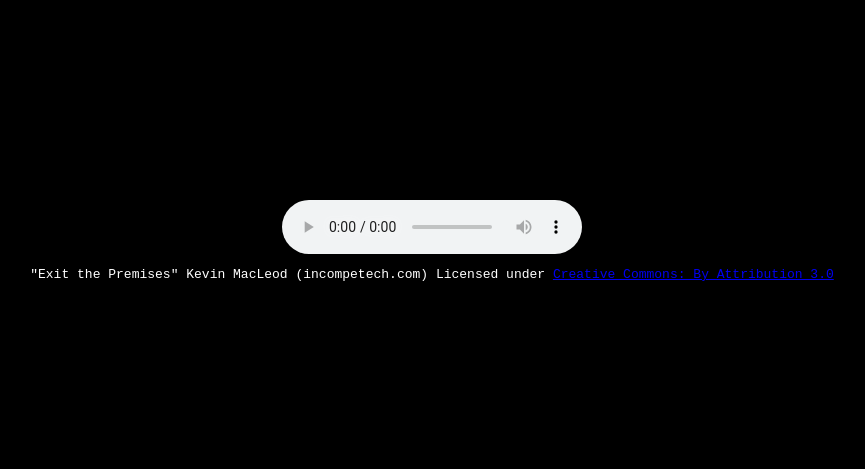
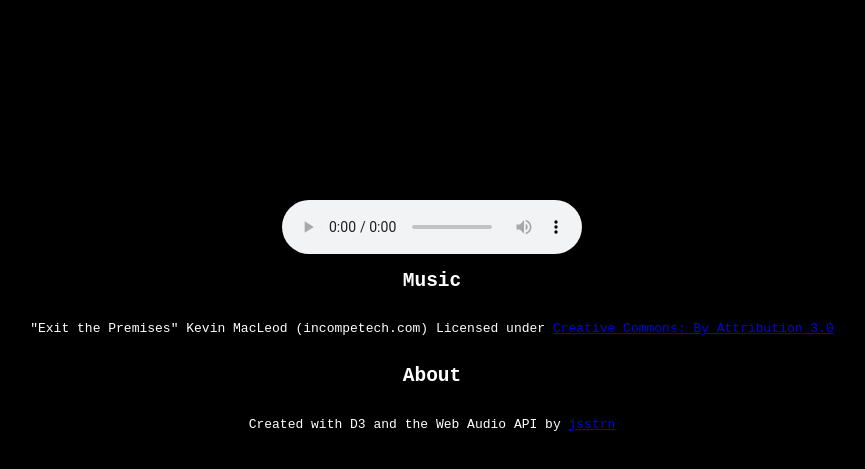
Before and after one commit to jsstrn/audio-visualizer, a plain HTML site: page index.html in a window 1280 px wide. Shown: the part 69-538 px from the top of the page, without its empty margins (208-1073 px from the left). Drawn offline with Linux system fonts and the light colour scheme.

Commit message:
Add about info

```diff
--- a/index.html
+++ b/index.html
@@ -13,6 +13,7 @@
     <audio src="assets/audio/Exit the Premises.mp3" controls>
       <p>Your browser does not support the <code>audio</code> element.</p>
     </audio>
+    <h2>Music</h2>
     <p>
       "Exit the Premises" Kevin MacLeod (incompetech.com)
       Licensed under
@@ -20,5 +21,7 @@
         Creative Commons: By Attribution 3.0
       </a>
     </p>
+    <h2>About</h2>
+    <p>Created with D3 and the Web Audio API by <a href="https://github.com/jsstrn">jsstrn</a></p>
   </body>
 </html>
```
